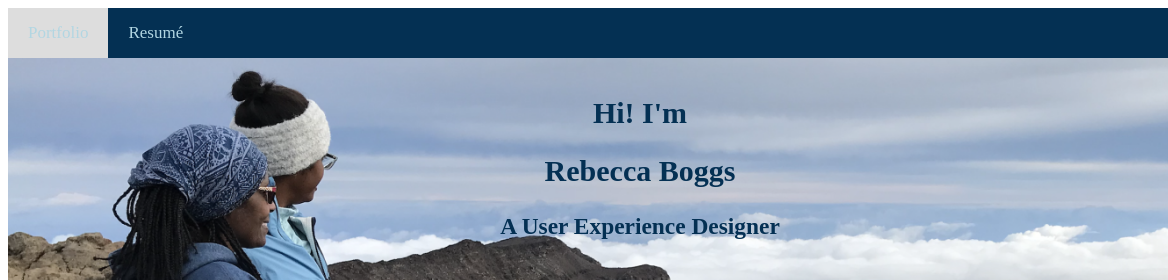
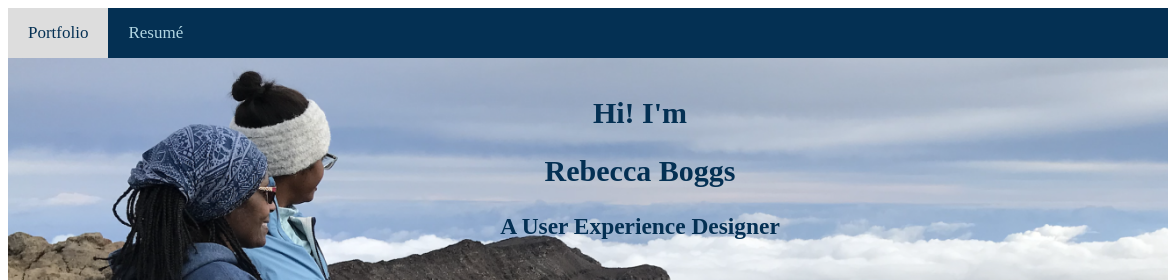
Before and after one commit to Rlboggs/UI_UI_HW_19, a plain HTML site: page index.html in a window 1280 px wide. In both pictures the pointer is over the link "Portfolio". Shown: the top 280 px of the page, 0-1168 px from the left. Drawn offline with nearby package versions, Linux system fonts and the light colour scheme.

Commit message:
Color Contrast Update

```diff
--- a/style.css
+++ b/style.css
@@ -20,7 +20,7 @@
   }
   .topnav a:hover {
     background-color: #ddd;
-    color: rgb(178, 214, 226);
+    color: rgb(4, 48, 83);
   }
   .hero{
    background-image: url("Hero2.png");
```
